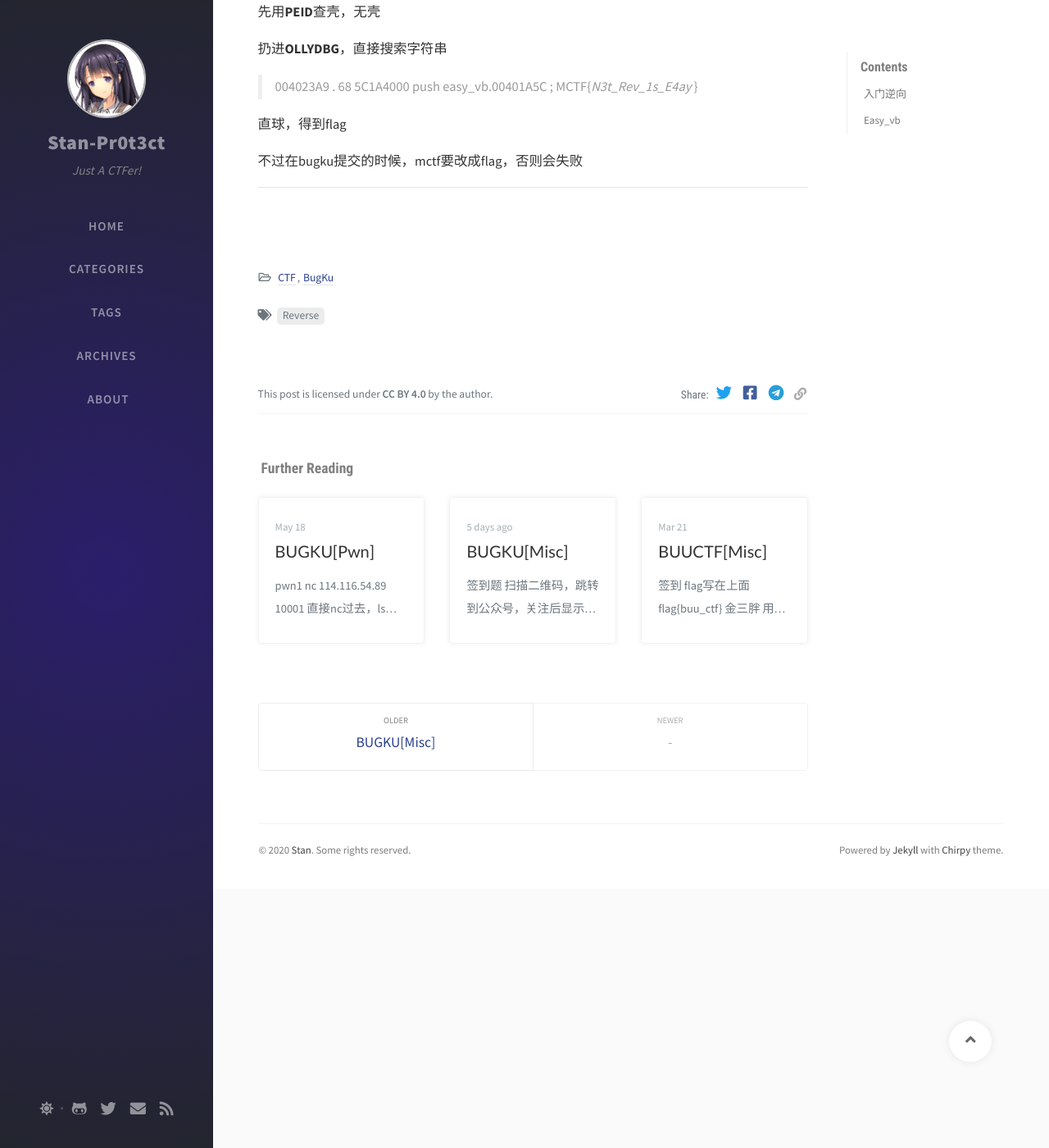
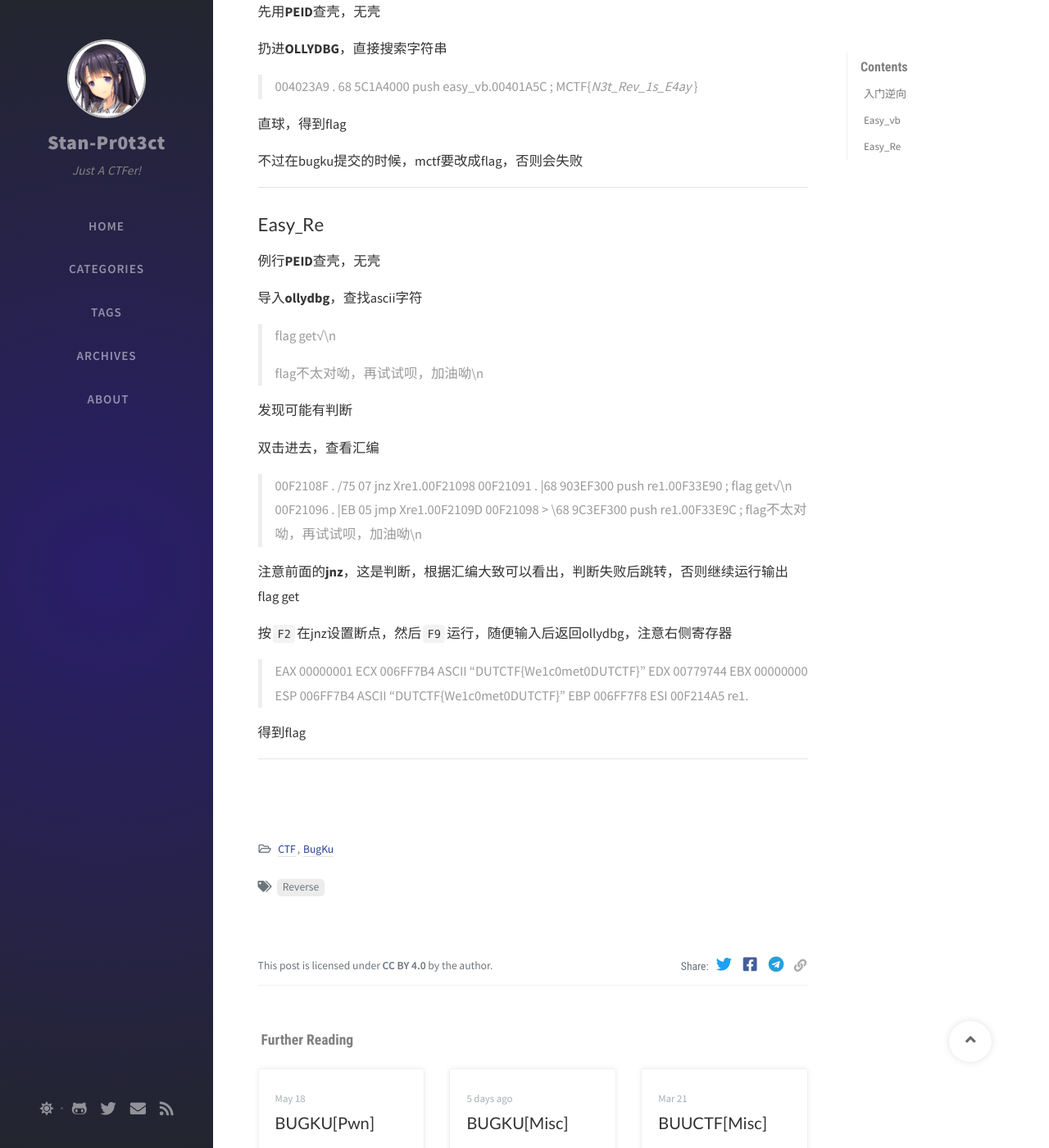
Before and after one commit to Stan-Pr0t3ct/Stan-Pr0t3ct.github.io, a Jekyll site: the page built from _posts/2020-10-25-BUGKU[Reverse].md, in a window 1280 px wide and 1400 px high, scrolled down 19033 px. Shown: the whole window at 82% size. Built offline with Jekyll 4.4.1, drawn with Linux system fonts in a browser that asks for light colours; nearby versions of some CDN libraries; comment, search, counter and statistics services are not loaded.

Commit message:
update BUGKU Reverse

```diff
--- a/_posts/2020-10-25-BUGKU[Reverse].md
+++ b/_posts/2020-10-25-BUGKU[Reverse].md
@@ -46,3 +46,38 @@ bugku{inde_9882ihsd8-0}
 不过在bugku提交的时候，mctf要改成flag，否则会失败
 
 ---
+
+## Easy_Re
+
+例行**PEID**查壳，无壳
+
+导入**ollydbg**，查找ascii字符
+
+> flag get√\n
+>
+> flag不太对呦，再试试呗，加油呦\n
+
+发现可能有判断
+
+双击进去，查看汇编
+
+> 00F2108F   . /75 07         jnz Xre1.00F21098
+> 00F21091   . |68 903EF300   push re1.00F33E90                        ;  flag get√\n
+> 00F21096   . |EB 05         jmp Xre1.00F2109D
+> 00F21098   > \68 9C3EF300   push re1.00F33E9C                        ;  flag不太对呦，再试试呗，加油呦\n
+
+注意前面的**jnz**，这是判断，根据汇编大致可以看出，判断失败后跳转，否则继续运行输出flag get
+
+按`F2`在jnz设置断点，然后`F9`运行，随便输入后返回ollydbg，注意右侧寄存器
+
+> EAX 00000001
+> ECX 006FF7B4 ASCII "DUTCTF{We1c0met0DUTCTF}"
+> EDX 00779744
+> EBX 00000000
+> ESP 006FF7B4 ASCII "DUTCTF{We1c0met0DUTCTF}"
+> EBP 006FF7F8
+> ESI 00F214A5 re1.
+
+得到flag
+
+---
```
